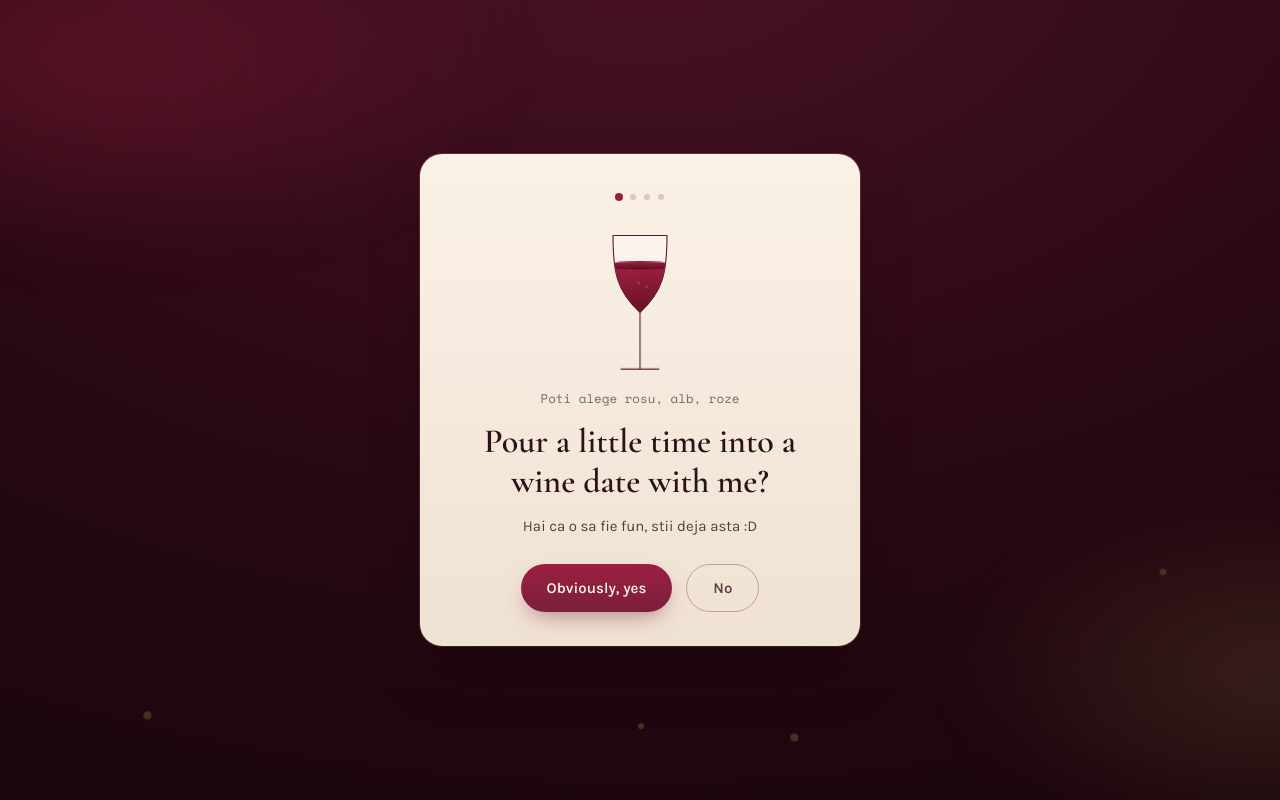
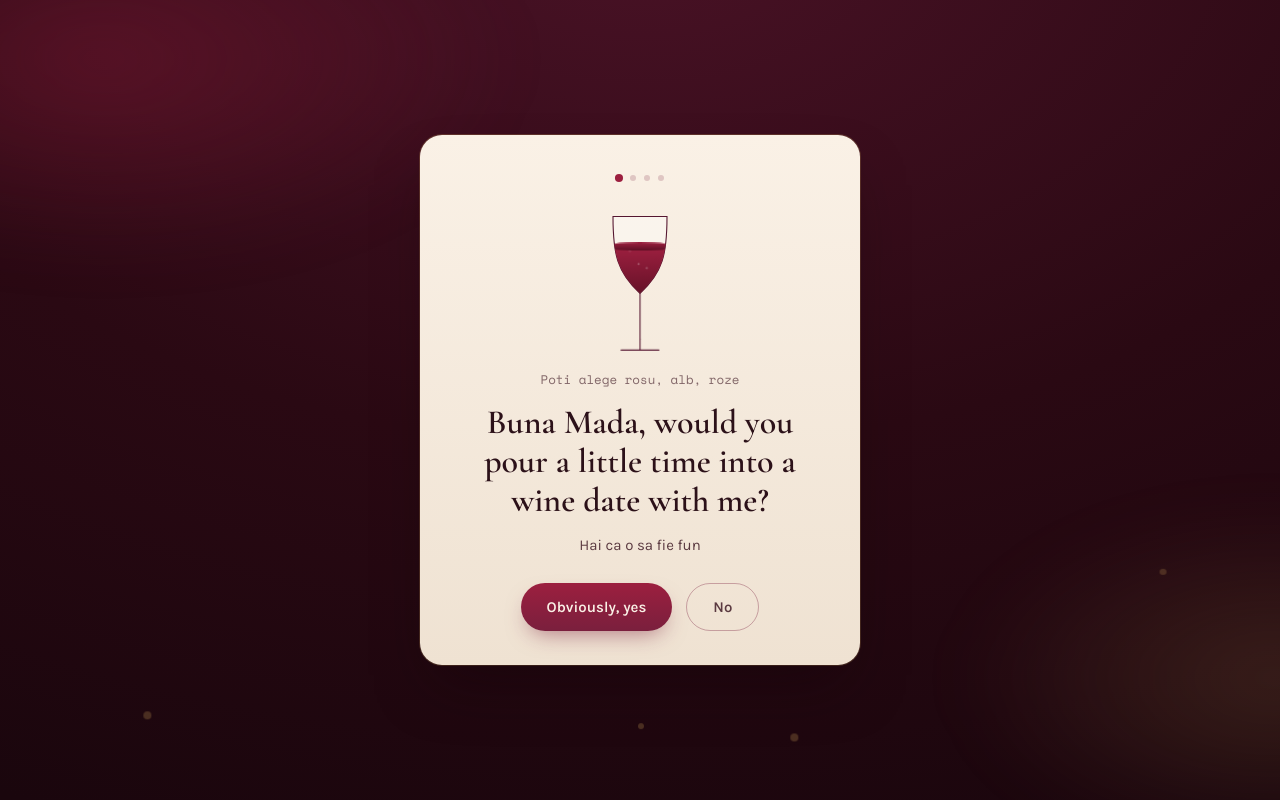
Before and after one commit to valdesiandrei97-cyber/Ema-sCakes, a plain HTML site: page index.html in a window 1280 px wide. Drawn offline with nearby package versions, Linux system fonts and the light colour scheme.

Commit message:
Change title and heading text in index.html
Updated the title and a heading in the HTML file.

```diff
--- a/index.html
+++ b/index.html
@@ -3,7 +3,7 @@
 <head>
 <meta charset="UTF-8" />
 <meta name="viewport" content="width=device-width, initial-scale=1.0" />
-<title>Mada...</title>
+<title>Ema's cakes...</title>
 <link rel="preconnect" href="https://fonts.googleapis.com" />
 <link rel="preconnect" href="https://fonts.gstatic.com" crossorigin />
 <link href="https://fonts.googleapis.com/css2?family=Cormorant+Garamond:ital,wght@0,400;0,500;0,600;1,500&family=Space+Mono:wght@400;700&family=Karla:wght@400;500;600&display=swap" rel="stylesheet" />
@@ -52,8 +52,8 @@
       </div>
 
       <p class="kicker">Poti alege rosu, alb, roze</p>
-      <h1>Pour a little time into a wine date with me?</h1>
-      <p class="sub">Hai ca o sa fie fun, stii deja asta :D</p>
+      <h1>Buna Mada, would you pour a little time into a wine date with me?</h1>
+      <p class="sub">Hai ca o sa fie fun</p>
 
       <div class="choice-row" id="choiceRow">
         <button class="btn btn-primary" id="yesBtn" type="button">Obviously, yes</button>
```
